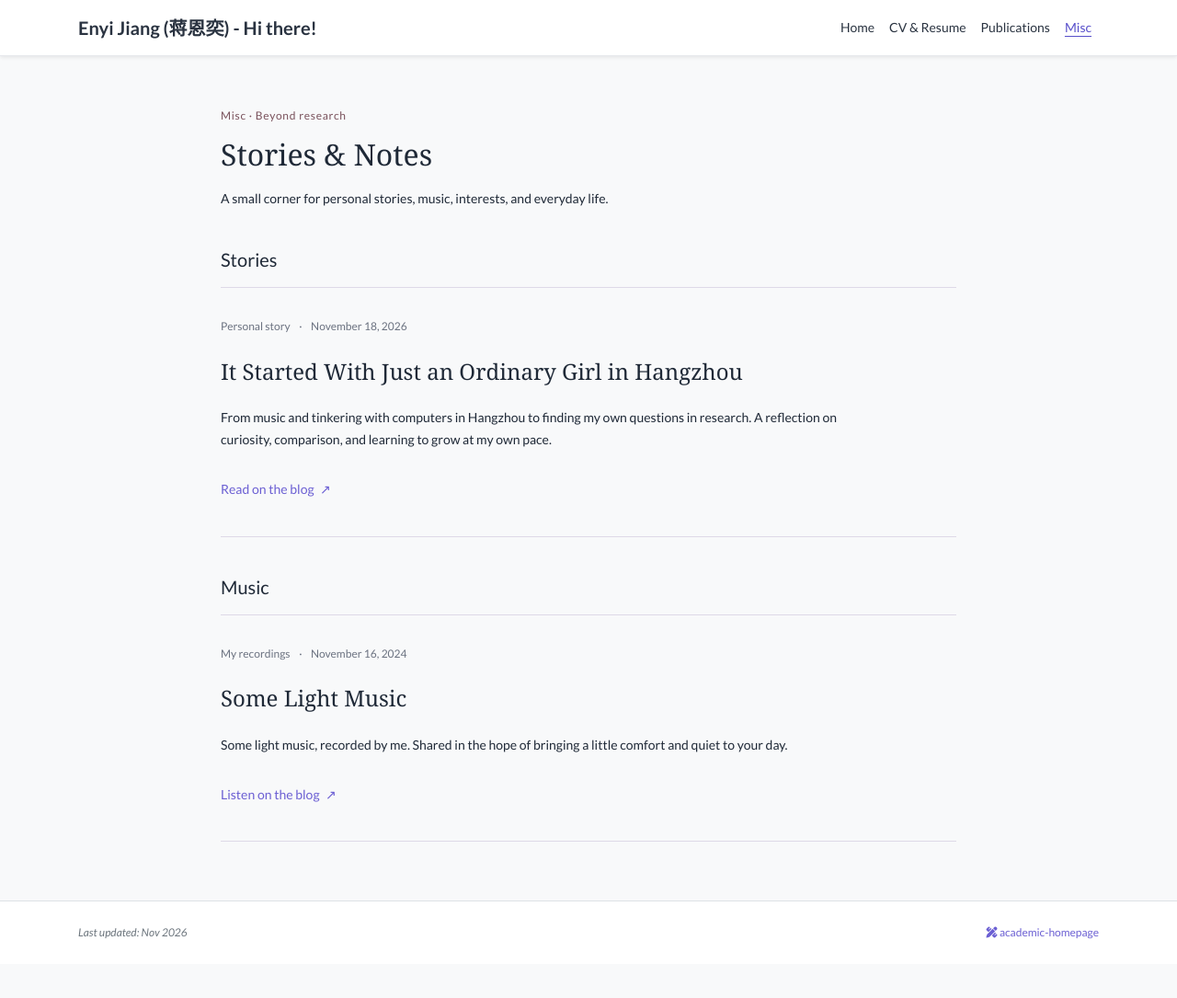
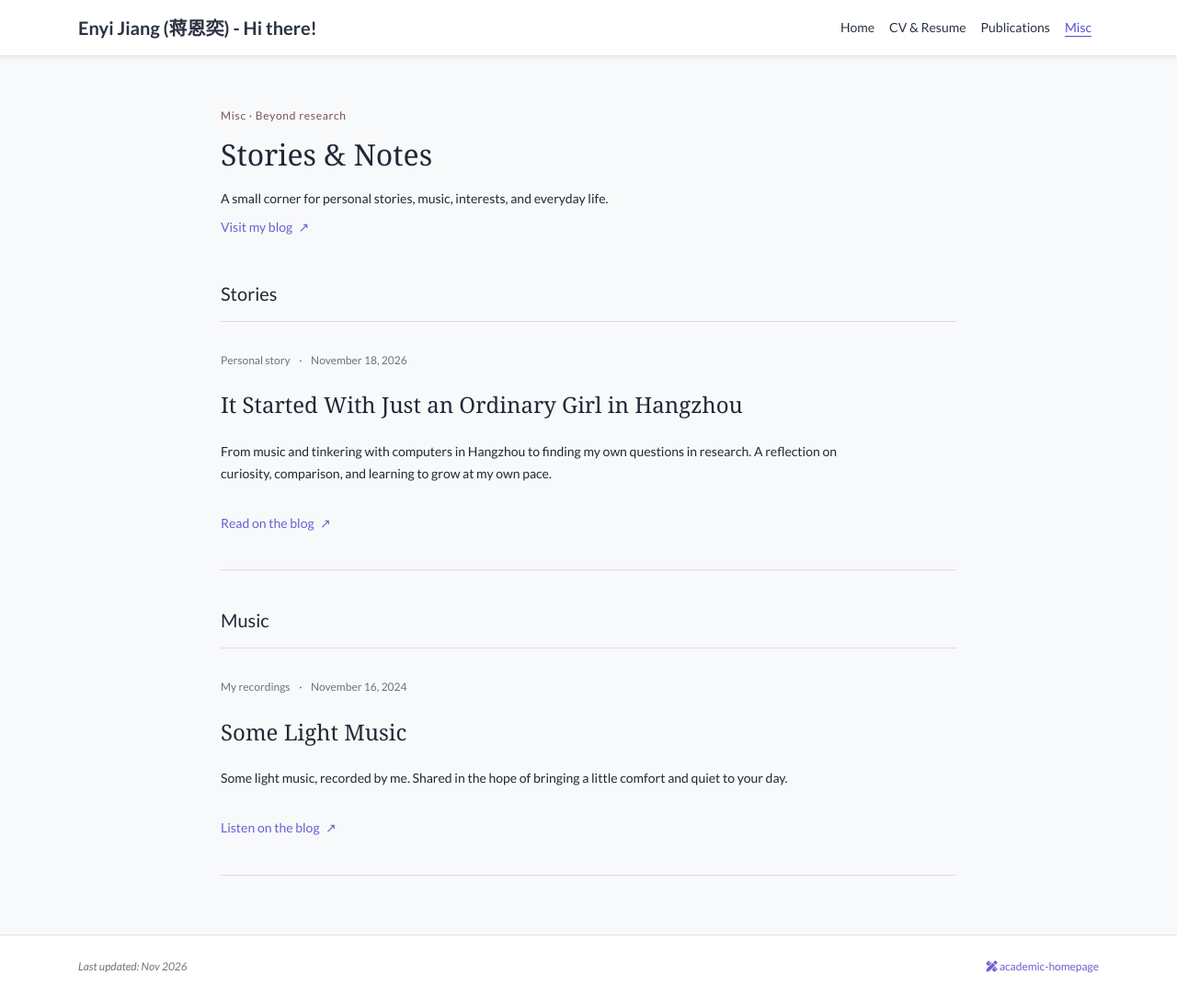
Before and after one commit to enyijiang/enyijiang.github.io, a Jekyll site: the page built from _pages/misc.html, in a window 1280 px wide and 1085 px high. Shown: the whole window at 92% size. Built offline with Jekyll 4.4.1, drawn with Linux system fonts in a browser that asks for light colours; nearby versions of some CDN libraries; a style sheet for code colours, icons or effects is not loaded.

Commit message:
Link the blog homepage from Stories & Notes

```diff
--- a/_pages/misc.html
+++ b/_pages/misc.html
@@ -10,6 +10,7 @@ permalink: /misc/
         <p class="misc-eyebrow">Misc · Beyond research</p>
         <h1 id="misc-title">Stories &amp; Notes</h1>
         <p class="misc-description">A small corner for personal stories, music, interests, and everyday life.</p>
+        <a class="misc-read-link" href="https://enyijiang.web.illinois.edu/">Visit my blog <span aria-hidden="true">↗</span></a>
     </header>
 
     <section class="misc-section" aria-labelledby="stories-heading">
```
